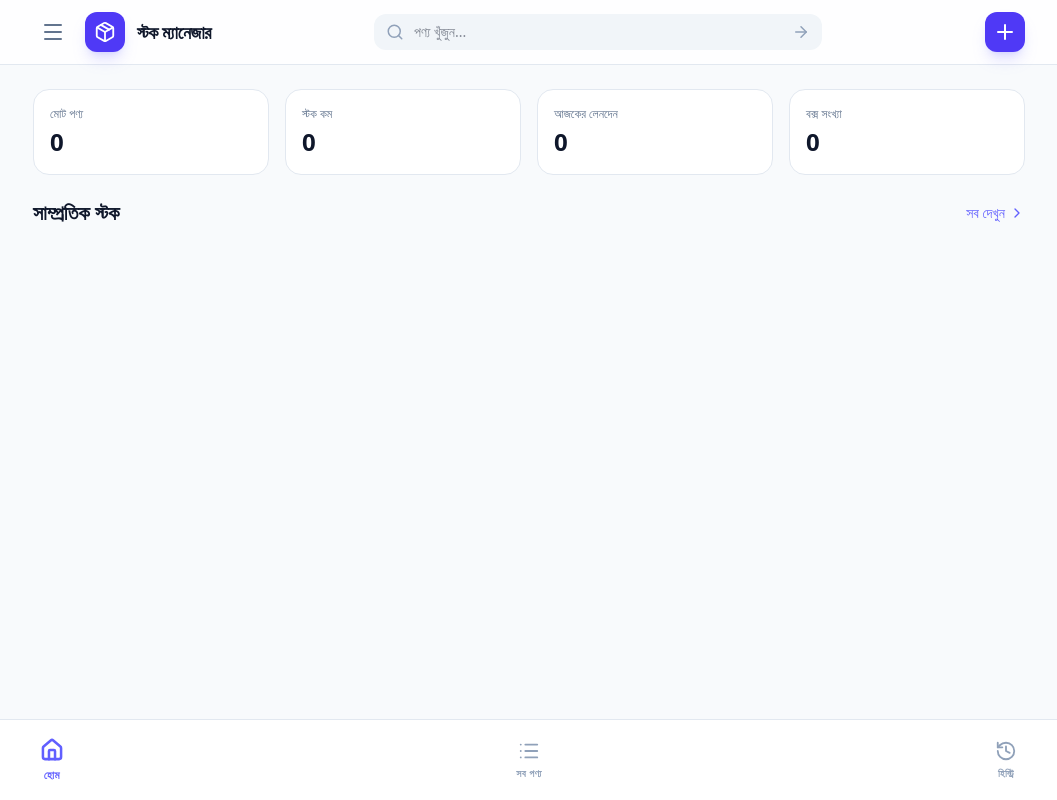
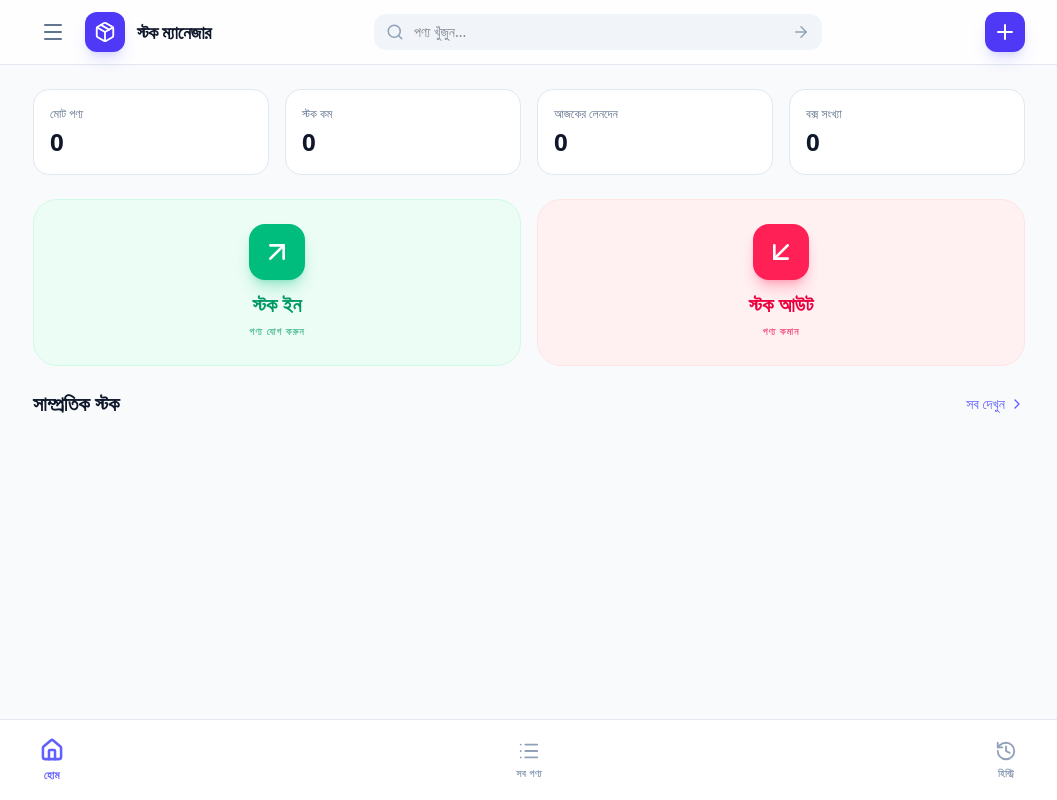
Before and after one commit to PSTELECOM991/my-stock-management, a React (Vite) app: page / in a window 1280 px wide. Shown: the whole page, without its empty margins (111-1168 px from the left). Built offline with nearby package versions, Linux system fonts and the light colour scheme.

Commit message:
feat: Add quick stock adjustment buttons
Introduces "Stock In" and "Stock Out" buttons on the dashboard for faster inventory management. These buttons provide direct access to adding stock or initiating a stock-out process.

```diff
--- a/src/App.tsx
+++ b/src/App.tsx
@@ -318,6 +318,44 @@ export default function App() {
                     <p className="text-2xl font-bold">{stat.value}</p>
                   </div>
                 ))}
+              </div>
+
+              {/* Quick Adjustment Buttons */}
+              <div className="grid grid-cols-2 gap-4">
+                <button
+                  onClick={() => setShowAddModal(true)}
+                  className={`p-6 rounded-3xl border flex flex-col items-center gap-3 transition-all active:scale-95 group ${
+                    isDarkMode ? 'bg-emerald-900/10 border-emerald-500/20 text-emerald-400 hover:bg-emerald-900/20' : 'bg-emerald-50 border-emerald-100 text-emerald-600 hover:bg-emerald-100'
+                  }`}
+                >
+                  <div className={`w-14 h-14 rounded-2xl flex items-center justify-center transition-transform group-hover:scale-110 ${isDarkMode ? 'bg-emerald-500/20' : 'bg-emerald-500 text-white shadow-lg shadow-emerald-500/30'}`}>
+                    <ArrowUpRight size={32} />
+                  </div>
+                  <div className="text-center">
+                    <span className="font-black text-xl block leading-tight">{t('স্টক ইন', 'Stock In')}</span>
+                    <span className="text-[10px] uppercase tracking-widest opacity-60 font-bold">{t('পণ্য যোগ করুন', 'Add Stock')}</span>
+                  </div>
+                </button>
+
+                <button
+                  onClick={() => {
+                    const searchInput = document.querySelector('input[type="text"]') as HTMLInputElement;
+                    if (searchInput) searchInput.focus();
+                    setSuccess(language === 'BN' ? 'পণ্যটি খুঁজে বের করুন স্টক আউট করার জন্য' : 'Search for the product to stock out');
+                    setTimeout(() => setSuccess(null), 3000);
+                  }}
+                  className={`p-6 rounded-3xl border flex flex-col items-center gap-3 transition-all active:scale-95 group ${
+                    isDarkMode ? 'bg-rose-900/10 border-rose-500/20 text-rose-400 hover:bg-rose-900/20' : 'bg-rose-50 border-rose-100 text-rose-600 hover:bg-rose-100'
+                  }`}
+                >
+                  <div className={`w-14 h-14 rounded-2xl flex items-center justify-center transition-transform group-hover:scale-110 ${isDarkMode ? 'bg-rose-500/20' : 'bg-rose-500 text-white shadow-lg shadow-rose-500/30'}`}>
+                    <ArrowDownLeft size={32} />
+                  </div>
+                  <div className="text-center">
+                    <span className="font-black text-xl block leading-tight">{t('স্টক আউট', 'Stock Out')}</span>
+                    <span className="text-[10px] uppercase tracking-widest opacity-60 font-bold">{t('পণ্য কমান', 'Reduce Stock')}</span>
+                  </div>
+                </button>
               </div>
 
               {/* Quick Actions */}
```
